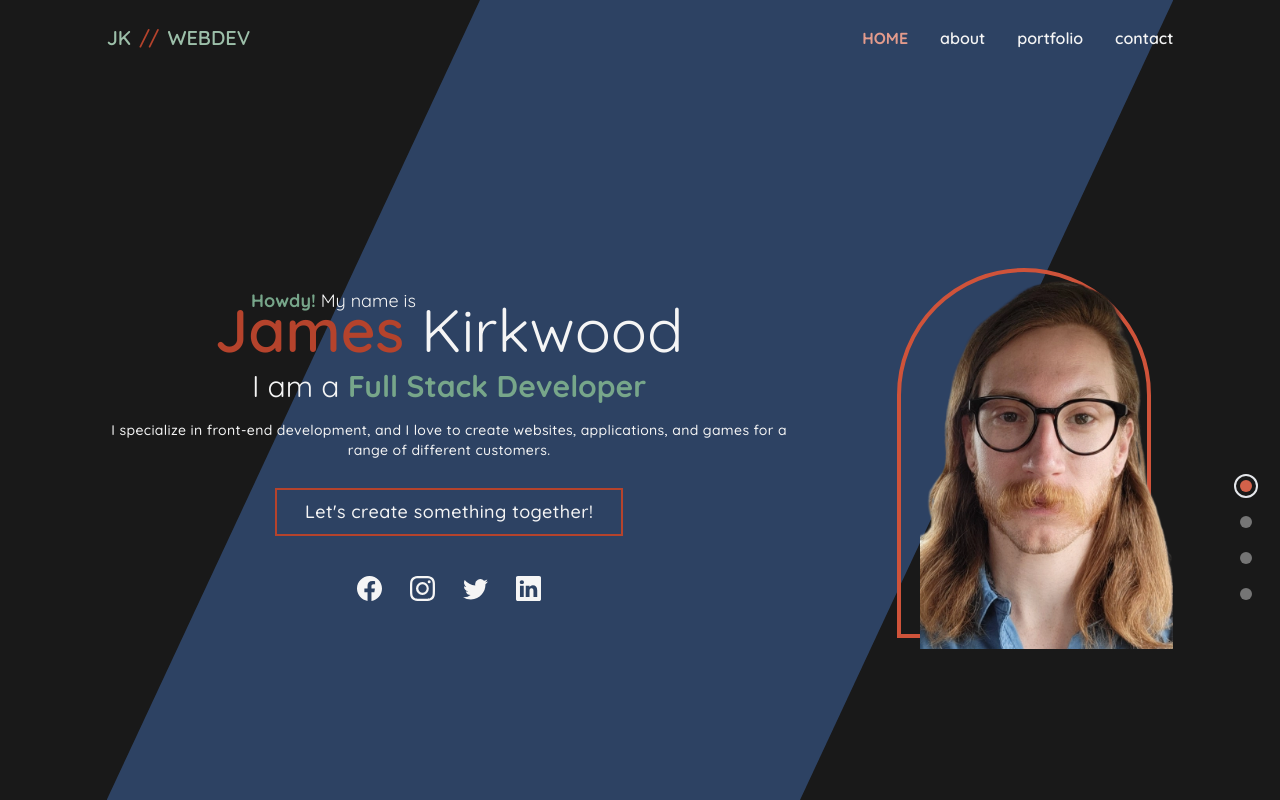
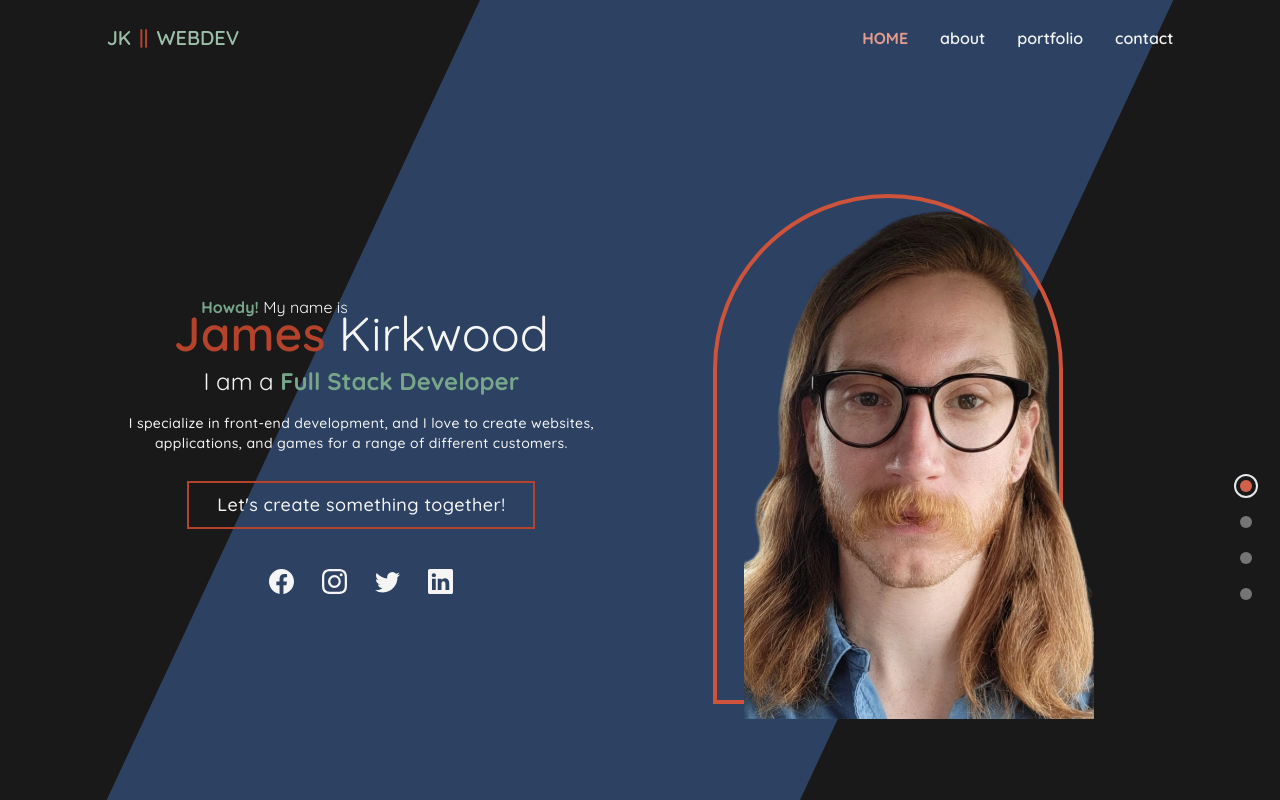
Before and after one commit to jimjamesjimathy/jkDev, a React (Create React App) app: page / in a window 1280 px wide. Shown: the top 800 px of the page. Built offline with nearby package versions, Linux system fonts and the light colour scheme; the HTML template or start-up script is replaced by a standard one; a web font is replaced by a local one.

Commit message:
forever fixing bugs

```diff
--- a/src/pages/Landing.jsx
+++ b/src/pages/Landing.jsx
@@ -13,7 +13,7 @@
       className=" gap-12 py-10 md:flex md:justify-between md:items-center h-screen"
     >
       {/* IMAGE SECTION  */}
-      <div className="flex justify-center md:justify-start mt-16 md:order-2 md:mt-32 z-10">
+      <div className="flex justify-center flex-1 md:justify-start mt-16 md:order-2 md:mt-32 z-10">
         {isAboveMediumScreens ? (
           <div
             className="relative ml-20 before:absolute before:-top-[3%] before:-left-[9%] before:rounded-t-[400px]
@@ -22,19 +22,19 @@
             <img
               alt="profile"
               src={hero}
-              className="hover:filter rounded-t-[400px] hover:grayscale transition duration-300 w-full max-w-[200px] md:max-w-[350px]"
+              className="rounded-t-[400px] w-full max-w-[200px] md:max-w-[350px]"
             />
           </div>
         ) : (
           <img
             alt="profile"
             src={hero}
-            className="hover:filter hover:grayscale transition duration-300 w-full max-w-[175px] rounded-full md:max-w-[455px]"
+            className=" w-full max-w-[175px] rounded-full md:max-w-[455px]"
           />
         )}
       </div>
       {/* MAIN SECTION  */}
-      <div className="mt-12 md:mt-32 z-10">
+      <div className="flex-1 mt-12 md:mt-32 z-10">
         {/* HEADINGS */}
         <motion.div
           className="md:mb-2"
@@ -47,10 +47,10 @@
             visible: { opacity: 1, x: 0 },
           }}
         >
-          <p className="text-md md:text-lg text-center md:mb-[-15px] md:text-start md:w-[22em] mx-auto">
+          <p className="text-md text-center md:mb-[-10px] md:text-start md:w-[20em] mx-auto">
             <span className="font-bold text-lightGreen z-10">Howdy!</span> My name is
             </p>
-          <p className="text-center text-4xl xs:text-5xl md:text-6xl text-red font-semibold">
+          <p className="text-center text-4xl xs:text-5xl md:text-5xl text-red font-semibold">
             James {""}
             <span className="xs:relative font-normal text-[#F5F5F5]">
               Kirkwood
@@ -69,7 +69,7 @@
             visible: { opacity: 1, x: 0 },
           }}
         >
-          <p className="text-xl sm:text-2xl md:text-3xl text-center ">I am a
+          <p className="text-xl sm:text-2xl text-center ">I am a
           <span className="text-lightGreen font-bold"> Full Stack Developer </span>
           </p>
         </motion.div>
--- a/src/pages/MobileNav.jsx
+++ b/src/pages/MobileNav.jsx
@@ -1,7 +1,5 @@
-import { useState, useRef } from "react";
+import { useRef } from "react";
 import { motion, useCycle } from "framer-motion";
-import { BiMenuAltleft } from "react-icons/bi";
-import { TfiClose } from "react-icons/tfi";
 import { Link } from "./Navbar";
 import { navigation } from "../data";
 import { useDimensions } from "./useDimensions";
@@ -25,6 +23,7 @@
 
 const Path = props => (
   <motion.path
+    fill="transparent"
     strokeWidth="3"
     stroke="#B5432C"
     strokeLinecap="round"
--- a/src/pages/Navbar.jsx
+++ b/src/pages/Navbar.jsx
@@ -29,7 +29,7 @@
         <div className="text-xl flex items-center justify-between">
             <h4 className="font-semibold text-accentGreen">
               JK
-              <span className="text-red mx-2">//</span>
+              <span className="text-red mx-2">||</span>
               WEBDEV</h4>
         </div>
         {isDesktop ? (
--- a/src/pages/useDimensions.jsx
+++ b/src/pages/useDimensions.jsx
@@ -6,7 +6,7 @@
   useEffect(() => {
     dimensions.current.width = ref.current.offsetWidth;
     dimensions.current.height = ref.current.offsetHeight;
-  }, []);
+  }, [ref]);
 
   return dimensions.current;
 };
```
